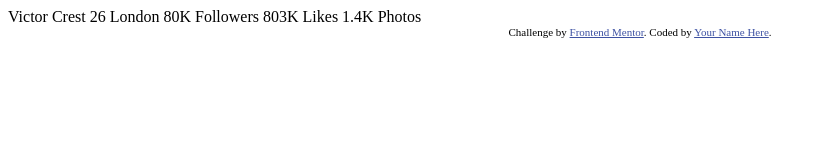
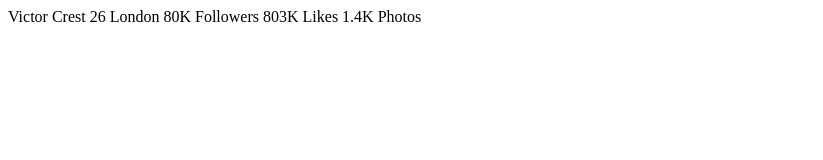
Before and after one commit to 7Mirco10/profile-card-component-main, a plain HTML site: page index.html in a window 1280 px wide. Shown: the whole page, without its empty margins (0-823 px from the left). Drawn offline with nearby package versions, Linux system fonts and the light colour scheme; files that its build step writes are made by us from their sources.

Commit message:
created style.scss embedded style.css in index.html

```diff
--- a/index.html
+++ b/index.html
@@ -3,16 +3,11 @@
 <head>
   <meta charset="UTF-8">
   <meta name="viewport" content="width=device-width, initial-scale=1.0"> <!-- displays site properly based on user's device -->
-
+  <link rel="stylesheet" href="style.css">
   <link rel="icon" type="image/png" sizes="32x32" href="./images/favicon-32x32.png">
 
   <title>Frontend Mentor | Profile card component</title>
 
-  <!-- Feel free to remove these styles or customise in your own stylesheet 👍 -->
-  <style>
-    .attribution { font-size: 11px; text-align: center; }
-    .attribution a { color: hsl(228, 45%, 44%); }
-  </style>
 </head>
 <body>
   Victor Crest
@@ -27,9 +22,6 @@
 
   1.4K
   Photos
-  <div class="attribution">
-    Challenge by <a href="https://www.frontendmentor.io?ref=challenge" target="_blank">Frontend Mentor</a>.
-    Coded by <a href="#">Your Name Here</a>.
-  </div>
+
 </body>
 </html>
```
Also changed, not shown: style.scss (added).
